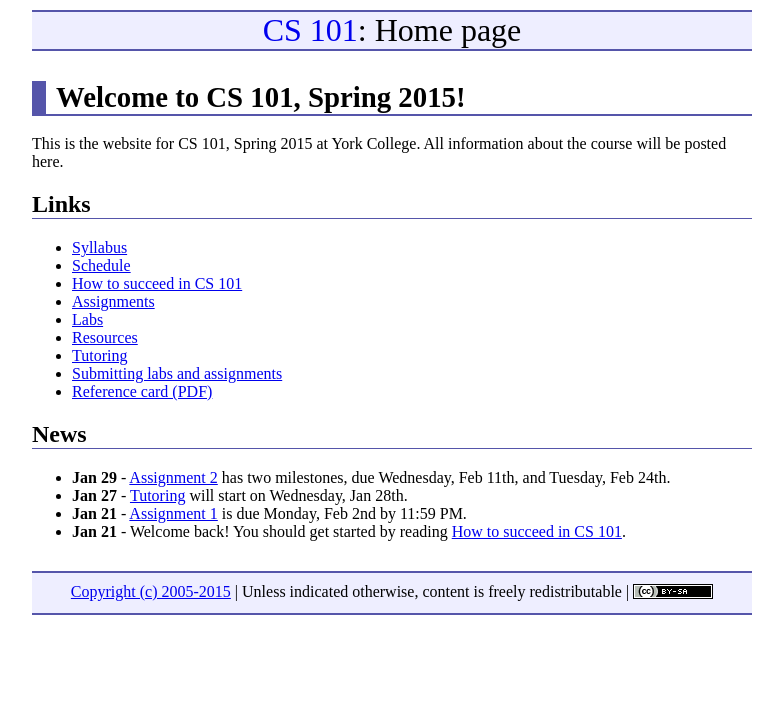
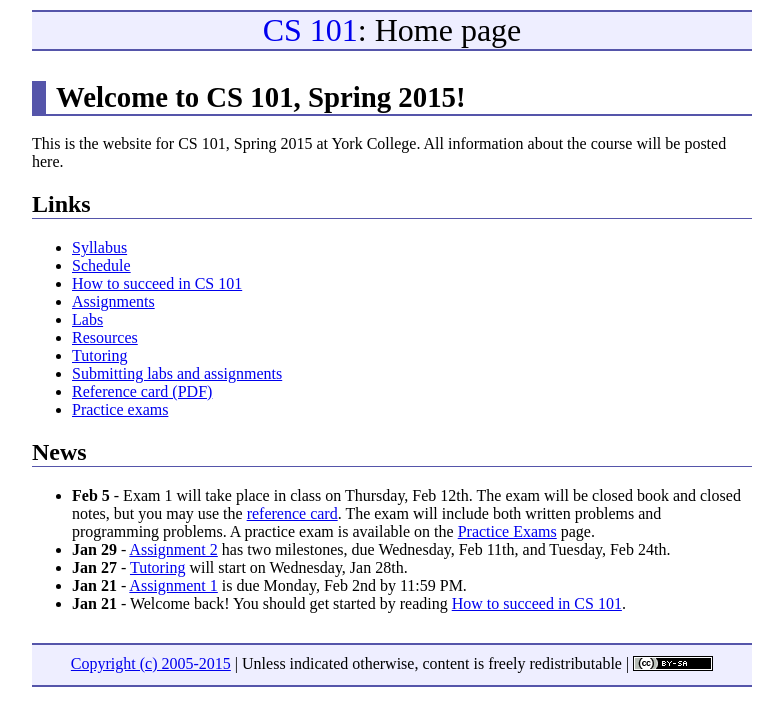
Before and after one commit to ycpcs/cs101-spring2015, a Jekyll site: the page built from index.md, in a window 1280 px wide. Shown: the top 726 px of the page, without its empty margins (248-1031 px from the left). Built offline with Jekyll 4.4.1, drawn with Linux system fonts in a browser that asks for light colours; Markdown is read by kramdown in place of the engine named in the settings.

Commit message:
practice exam 1

```diff
--- a/index.md
+++ b/index.md
@@ -19,9 +19,11 @@ All information about the course will be posted here.
 * [Tutoring](tutoring.html)
 * [Submitting labs and assignments](submitting.html)
 * [Reference card (PDF)](refcard.pdf)
+* [Practice exams](practice/index.html)
 
 ## News
 
+* **Feb 5** - Exam 1 will take place in class on Thursday, Feb 12th.  The exam will be closed book and closed notes, but you may use the [reference card](refcard.pdf).  The exam will include both written problems and programming problems.  A practice exam is available on the [Practice Exams](practice/index.html) page.
 * **Jan 29** - [Assignment 2](assign/assign02.html) has two milestones, due Wednesday, Feb 11th, and Tuesday, Feb 24th.
 * **Jan 27** - [Tutoring](tutoring.html) will start on Wednesday, Jan 28th.
 * **Jan 21** - [Assignment 1](assign/assign01.html) is due Monday, Feb 2nd by 11:59 PM.
```
Also changed, not shown: practice/index.md (added, +6 -0 lines), 2 other files.
